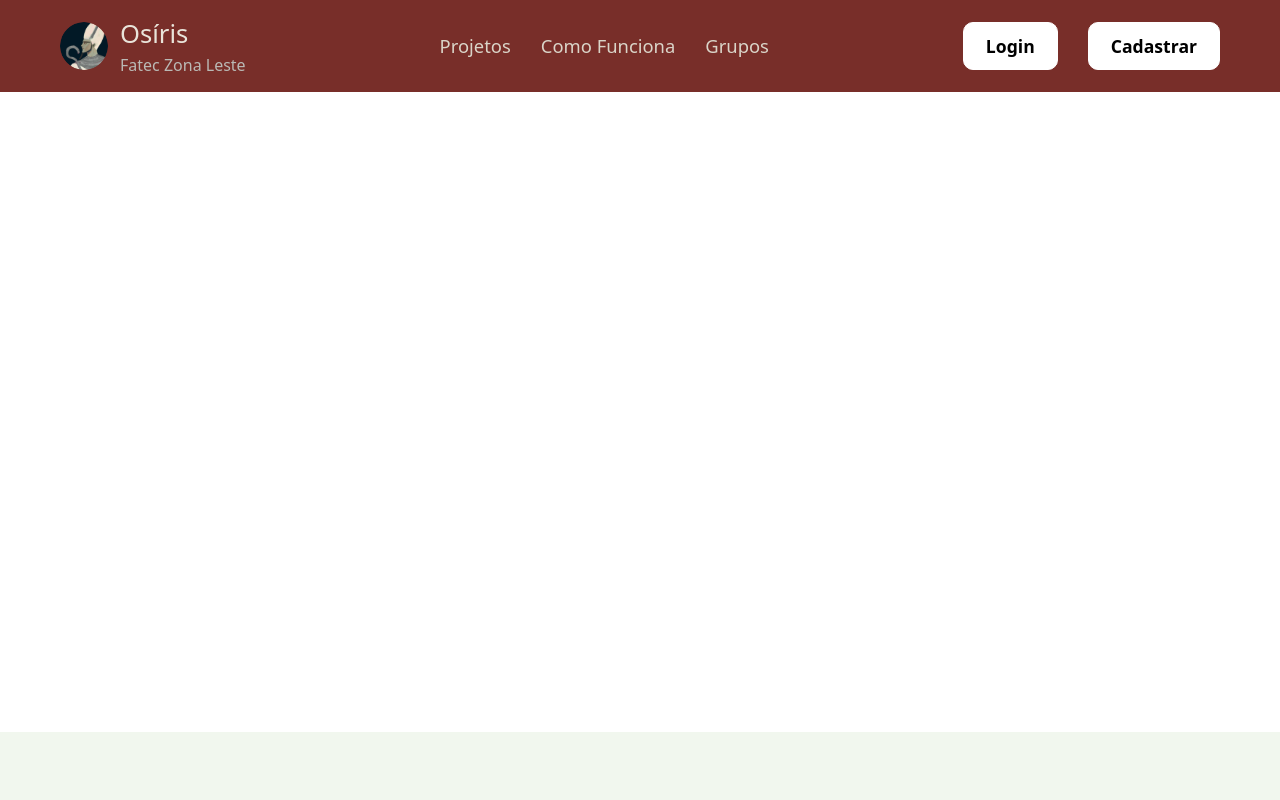
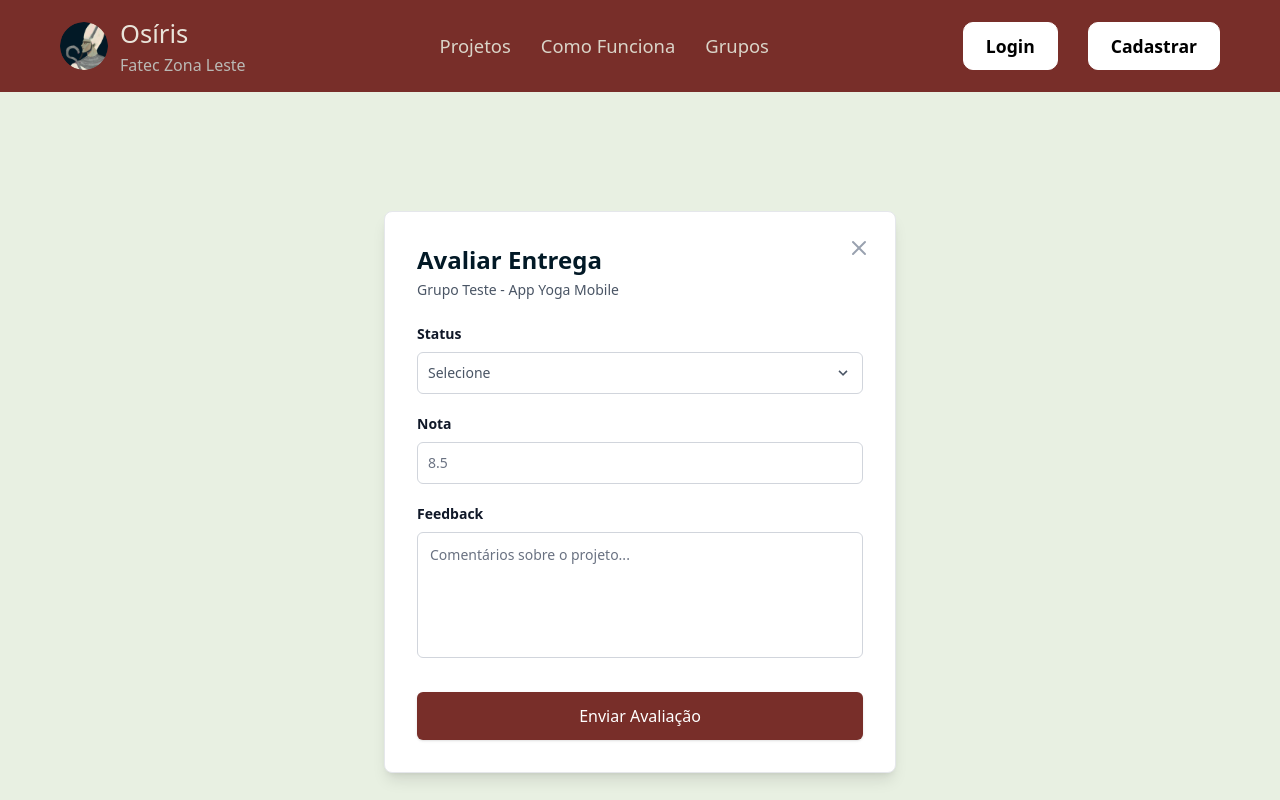
Before and after one commit to Infinito-1/osiris-react, a React (Vite) app: page /ProfessorAvaliar in a window 1280 px wide. Shown: the top 800 px of the page. Built offline with nearby package versions, Linux system fonts and the light colour scheme.

Commit message:
Adicionando Professor Avaliar

```diff
--- a/src/App.tsx
+++ b/src/App.tsx
@@ -26,6 +26,7 @@ import CoordenadorConcluidas from "./pages/usuarios/CoordenadorConcluidas";
 import EmpreendedorConcluidas from "./pages/usuarios/EmpreendedorConcluidas";
 import EmpreendedorEmAndamento from "./pages/usuarios/EmpreendedorEmAndamento";
 import ProfessorLembrete from "./pages/usuarios/ProfessorLembrete";
+import ProfessorAvaliar from "./pages/usuarios/ProfessorAvaliar";
 
 function App() {
   return (
@@ -74,6 +75,7 @@ function App() {
               element={<EmpreendedorEmAndamento />}
             />
             <Route path="/ProfessorLembrete" element={<ProfessorLembrete />} />
+            <Route path="/ProfessorAvaliar" element={<ProfessorAvaliar />} />
           </Routes>
         </div>
         <Footer />
--- a/src/components/navbar/Navbar.tsx
+++ b/src/components/navbar/Navbar.tsx
@@ -26,7 +26,7 @@ function Navbar() {
             className="bg-none border-none text-[#dad4c8] text-[1.15rem] cursor-pointer font-medium transition-opacity duration-300 hover:opacity-70"
             // onClick={() => navigate("/aluno")}
             // onClick={() => navigate("/coordenador")}
-            onClick={() => navigate("/professor")}
+            // onClick={() => navigate("/professor")}
             // onClick={() => navigate("/empreendedor")}
           >
             Projetos
--- a/src/pages/usuarios/Professor.tsx
+++ b/src/pages/usuarios/Professor.tsx
@@ -72,6 +72,7 @@ const CardGrupoInterno = () => {
 
 // Card Interno de Projeto Entregue - Tipo 1 (Com avaliação pendente)
 const CardProjetoPendente = () => {
+  const navigate = useNavigate();
   return (
     <div className="bg-white border border-gray-200 rounded-lg p-5 mb-4 shadow-sm">
       <div className="flex justify-between items-start mb-2">
@@ -91,7 +92,10 @@ const CardProjetoPendente = () => {
         <button className="flex-1 bg-white border border-gray-300 text-gray-700 py-2 rounded text-sm font-medium hover:bg-gray-50 transition">
           Visualizar Projeto
         </button>
-        <button className="flex-1 bg-[#782E29] border border-[#782E29] text-white py-2 rounded text-sm font-medium hover:bg-[#6a2623] transition shadow-sm">
+        <button
+          className="flex-1 bg-[#782E29] border border-[#782E29] text-white py-2 rounded text-sm font-medium hover:bg-[#6a2623] transition shadow-sm"
+          onClick={() => navigate("/professorAvaliar")}
+        >
           Avaliar
         </button>
       </div>
@@ -245,7 +249,7 @@ export default function DashboardProfessor() {
               <CardGrupoInterno />
             </section>
 
-            {/* Sessão: Projetos Entregues */}
+            {/* Projetos Entregues */}
             <section className="bg-white p-6 rounded-lg border border-gray-200 shadow-sm">
               <div className="mb-6">
                 <h2 className="text-xl font-bold text-[#021926]">
--- a/src/pages/usuarios/ProfessorAvaliar.tsx
+++ b/src/pages/usuarios/ProfessorAvaliar.tsx
@@ -1,42 +1,111 @@
-function ProfessorAvaliar() {
+import React from "react";
+import { useNavigate } from "react-router-dom";
+
+// Ícone X (Close)
+const XIcon = () => (
+  <svg
+    xmlns="http://www.w3.org/2000/svg"
+    width="24"
+    height="24"
+    viewBox="0 0 24 24"
+    fill="none"
+    stroke="currentColor"
+    strokeWidth="2"
+    strokeLinecap="round"
+    strokeLinejoin="round"
+    className="text-gray-400 hover:text-gray-600 cursor-pointer"
+  >
+    <line x1="18" y1="6" x2="6" y2="18"></line>
+    <line x1="6" y1="6" x2="18" y2="18"></line>
+  </svg>
+);
+
+export default function ProfessorAvaliar() {
+  const navigate = useNavigate();
+
   return (
-    <>
-    <body>
+    <main className="w-full min-h-screen bg-[#E8F0E2] flex items-center justify-center py-10 font-sans p-4">
+      <div className="bg-white rounded-lg shadow-lg p-8 w-full max-w-lg relative border border-gray-200">
+        {/* Botão Fechar */}
+        <button onClick={() => navigate(-1)} className="absolute top-6 right-6">
+          <XIcon />
+        </button>
 
-  <section>
-    <h2>Avaliar Entrega</h2>
-    <p>Grupo Teste - App Yoga Mobile</p>
+        {/* Cabeçalho */}
+        <h1 className="text-2xl font-bold text-[#021926] mb-1">
+          Avaliar Entrega
+        </h1>
+        <p className="text-gray-600 mb-6 text-sm">
+          Grupo Teste - App Yoga Mobile
+        </p>
 
-    <form>
-      <!-- Status -->
-      <label for="status">Status</label><br>
-      <select id="status" name="status">
-        <option value="">Selecione</option>
-        <!-- Adicione opções como "Aprovado", "Reprovado", etc. -->
-      </select><br><br>
+        {/* Formulário */}
+        <form
+          className="space-y-5"
+          onSubmit={(e) => {
+            e.preventDefault();
+            navigate(-1);
+          }}
+        >
+          {/* Status */}
+          <div>
+            <label className="block text-sm font-bold text-gray-900 mb-2">
+              Status
+            </label>
+            <div className="relative">
+              <select className="w-full border border-gray-300 rounded-md p-2.5 text-gray-600 appearance-none bg-white focus:outline-none focus:ring-1 focus:ring-[#782E29] focus:border-[#782E29] text-sm">
+                <option value="" disabled selected>
+                  Selecione
+                </option>
+                <option value="aprovado">Aprovado</option>
+                <option value="revisao">Precisa de Revisão</option>
+              </select>
+              {/* Seta do Select */}
+              <div className="pointer-events-none absolute inset-y-0 right-0 flex items-center px-3 text-gray-600">
+                <svg
+                  className="fill-current h-4 w-4"
+                  xmlns="http://www.w3.org/2000/svg"
+                  viewBox="0 0 20 20"
+                >
+                  <path d="M9.293 12.95l.707.707L15.657 8l-1.414-1.414L10 10.828 5.757 6.586 4.343 8z" />
+                </svg>
+              </div>
+            </div>
+          </div>
 
-      <!-- Nota -->
-      <label for="nota">Nota</label><br>
-      <input type="number" id="nota" name="nota" step="0.1" value="8.5"><br><br>
+          {/* Nota */}
+          <div>
+            <label className="block text-sm font-bold text-gray-900 mb-2">
+              Nota
+            </label>
+            <input
+              type="text"
+              placeholder="8.5"
+              className="w-full border border-gray-300 rounded-md p-2.5 text-gray-900 placeholder-gray-500 focus:outline-none focus:ring-1 focus:ring-[#782E29] focus:border-[#782E29] text-sm"
+            />
+          </div>
 
-      <!-- Feedback -->
-      <label for="feedback">Feedback</label><br>
-      <textarea id="feedback" name="feedback" rows="5" placeholder="Comentários sobre o projeto..."></textarea><br><br>
+          {/* Feedback */}
+          <div>
+            <label className="block text-sm font-bold text-gray-900 mb-2">
+              Feedback
+            </label>
+            <textarea
+              rows={5}
+              placeholder="Comentários sobre o projeto..."
+              className="w-full border border-gray-300 rounded-md p-3 text-gray-900 placeholder-gray-500 focus:outline-none focus:ring-1 focus:ring-[#782E29] focus:border-[#782E29] resize-none text-sm"
+            ></textarea>
+          </div>
 
-      <!-- Botão de envio -->
-      <button type="submit">Enviar Avaliação</button>
-    </form>
-
-    <br><br>
-
-    <!-- Botão de retorno -->
-    <a href=""><button>Voltar para o Início</button></a>
-  </section>
-
-</body>
-
-    </>
-  )
+          {/* Botão Enviar */}
+          <button
+            type="submit"
+            className="w-full bg-[#782E29] hover:bg-[#632420] text-white py-3 rounded-md font-medium transition-colors shadow-sm mt-2"
+          >
+            Enviar Avaliação
+          </button>
+        </form>
+      </div>
+    </main>
+  );
 }
-
-export default ProfessorAvaliar
```
